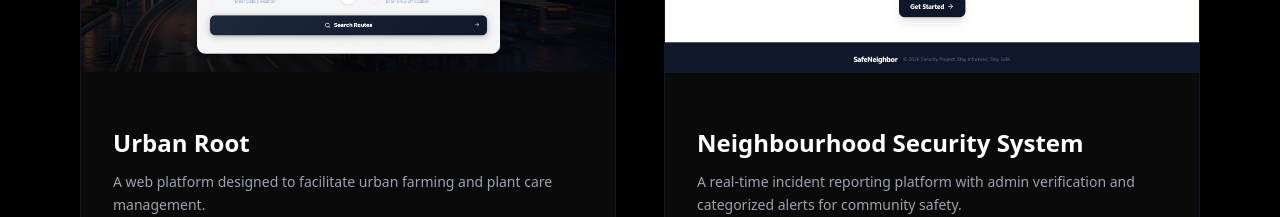
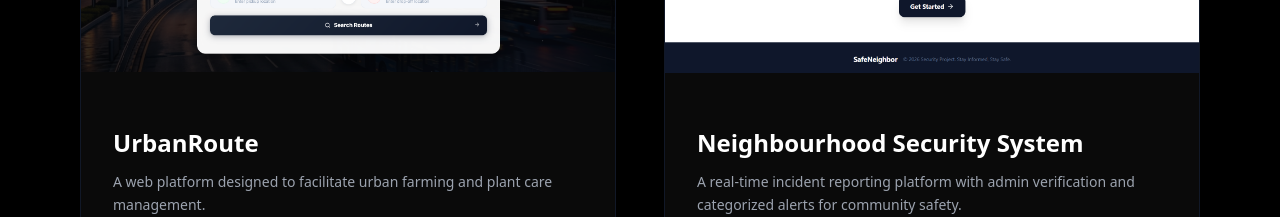
Before and after one commit to salonisetia/Portfolio, a React (Create React App) app in the folder frontend/: page / in a window 1280 px wide. Shown: the part 2800-3017 px from the top of the page. Built offline with nearby package versions, Linux system fonts and the light colour scheme.

Commit message:
fix description

```diff
--- a/frontend/src/Home.js
+++ b/frontend/src/Home.js
@@ -158,7 +158,7 @@ function Home() {
           <div className="grid grid-cols-1 md:grid-cols-2 gap-12">
             {[
              {
-                title: 'Urban Root',
+                title: 'UrbanRoute',
                 img: '/Uploads/urbanroute.png',
                 tech: ['React', 'Tailwind', 'Node.js'],
                 link: 'https://vercel.com/salonis-projects-0d2d23bf/urban-route',
```
